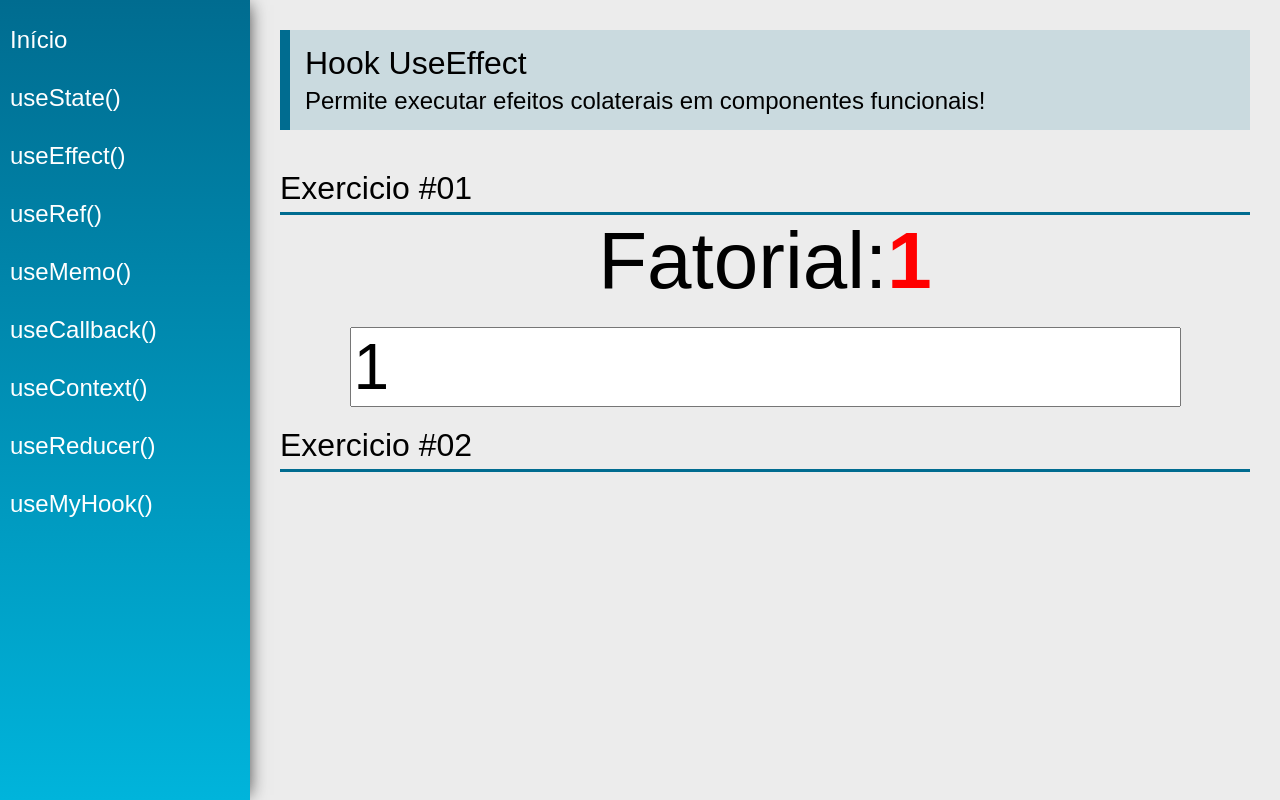
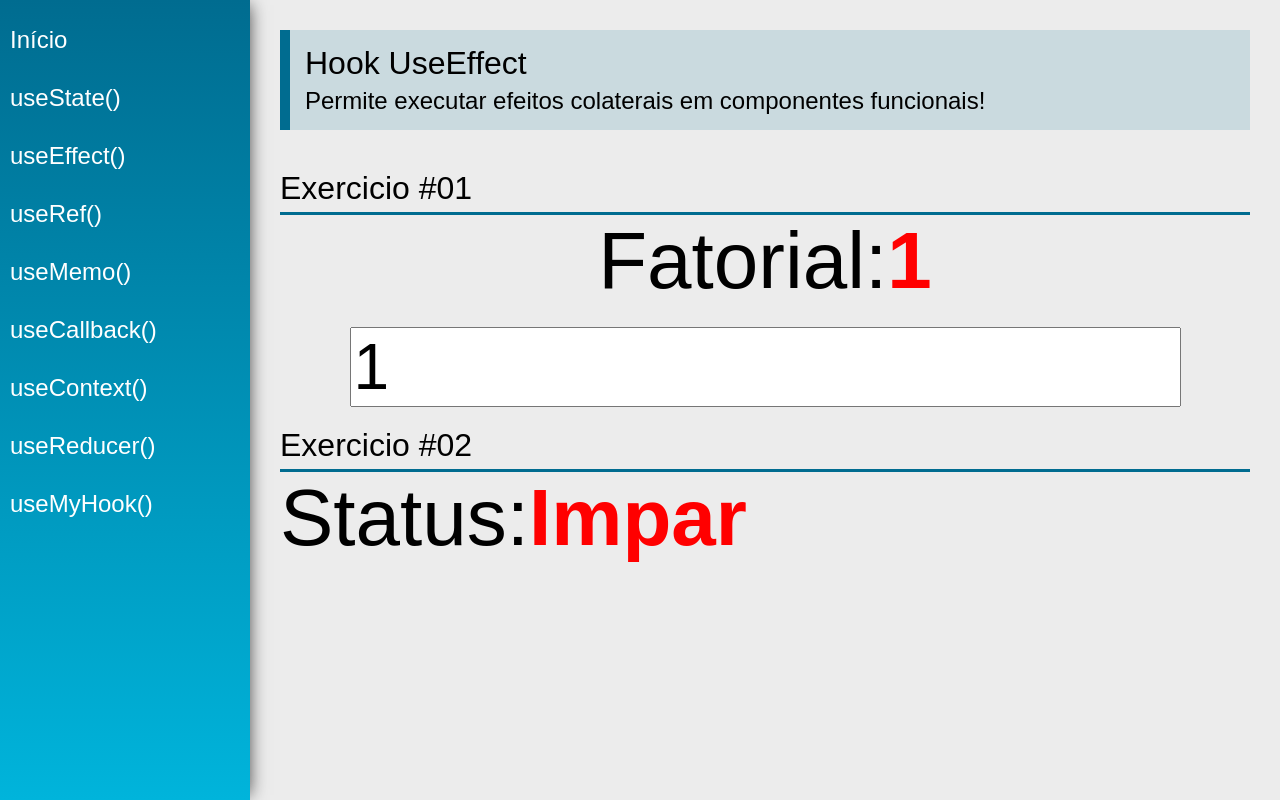
Before and after one commit to jeymes/Aula-React-Hooks, a React (Create React App) app: page /useEffect in a window 1280 px wide. Built offline with nearby package versions, Linux system fonts and the light colour scheme.

Commit message:
Estrutura de Impar E Par Exercicio #02

```diff
--- a/src/views/examples/UseEffect.jsx
+++ b/src/views/examples/UseEffect.jsx
@@ -26,6 +26,15 @@ const UseEffect = (props) => {
         }
     }, [fatorial])
 
+
+    // Ex #02
+
+    const [status, setStatus] = useState("impar")
+
+    useEffect(function() {
+        setStatus(number % 2 === 0 ? "Par" : "Impar")
+    }, [number])
+
     return (
         <div className="UseEffect">
             <PageTitle
@@ -43,6 +52,11 @@ const UseEffect = (props) => {
             </div>
 
             <SectionTitle title="Exercicio #02" />
+
+            <div>
+                <span className='text'>Status:</span>
+                <span className='text red'>{status}</span>
+            </div>
         </div>
 
 
```
